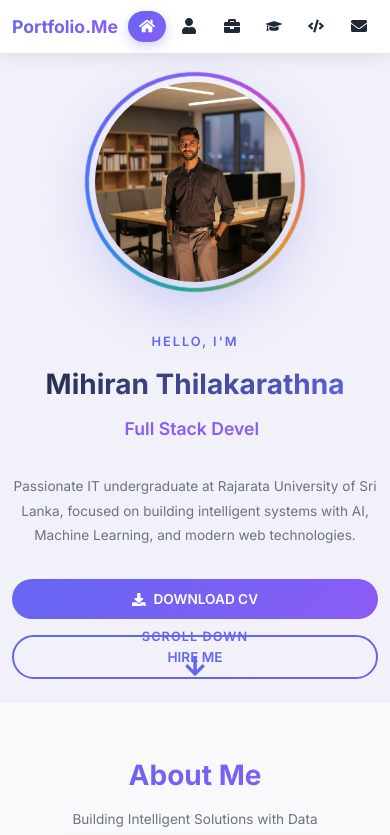
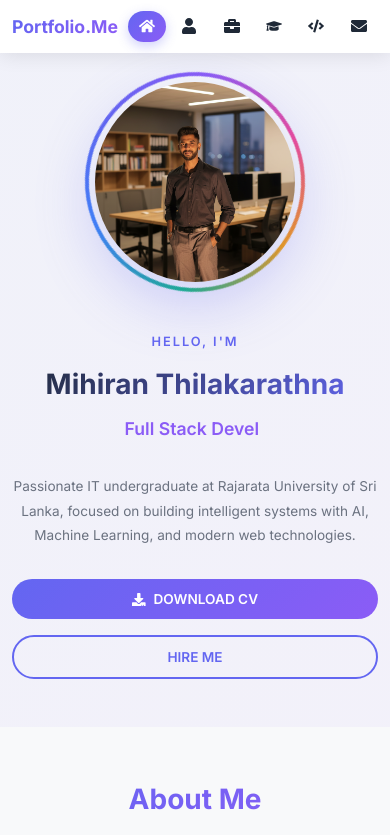
Before and after one commit to Mihiran-Thilakarathna/Mihiran-Portfolio, a React (Vite) app: page / in a window 390 px wide. Shown: the top 835 px of the page. Built offline with nearby package versions, Linux system fonts and the light colour scheme.

Commit message:
fix: hide scroll indicator on mobile to prevent overlap with buttons

```diff
--- a/src/components/Hero.css
+++ b/src/components/Hero.css
@@ -190,11 +190,25 @@
   font-weight: 600;
   font-size: 0.8rem;
   letter-spacing: 1px;
+  z-index: 10;
 }
 
 .scroll-indicator svg {
   margin-top: 0.5rem;
   font-size: 1.4rem;
+  animation: bounce 2s infinite;
+}
+
+@keyframes bounce {
+  0%, 20%, 50%, 80%, 100% {
+    transform: translateY(0);
+  }
+  40% {
+    transform: translateY(-10px);
+  }
+  60% {
+    transform: translateY(-5px);
+  }
 }
 
 @media (max-width: 968px) {
@@ -246,7 +260,7 @@
 
 @media (max-width: 640px) {
   .hero {
-    padding: 5rem 1rem 2rem;
+    padding: 5rem 1rem 4rem;
     min-height: auto;
   }
 
@@ -281,11 +295,15 @@
     width: 230px;
     height: 230px;
   }
+
+  .scroll-indicator {
+    display: none;
+  }
 }
 
 @media (max-width: 480px) {
   .hero {
-    padding: 4.5rem 0.75rem 1.5rem;
+    padding: 4.5rem 0.75rem 3rem;
   }
 
   .name {
@@ -314,4 +332,8 @@
     width: 200px;
     height: 200px;
   }
+
+  .scroll-indicator {
+    display: none;
+  }
 }
```
